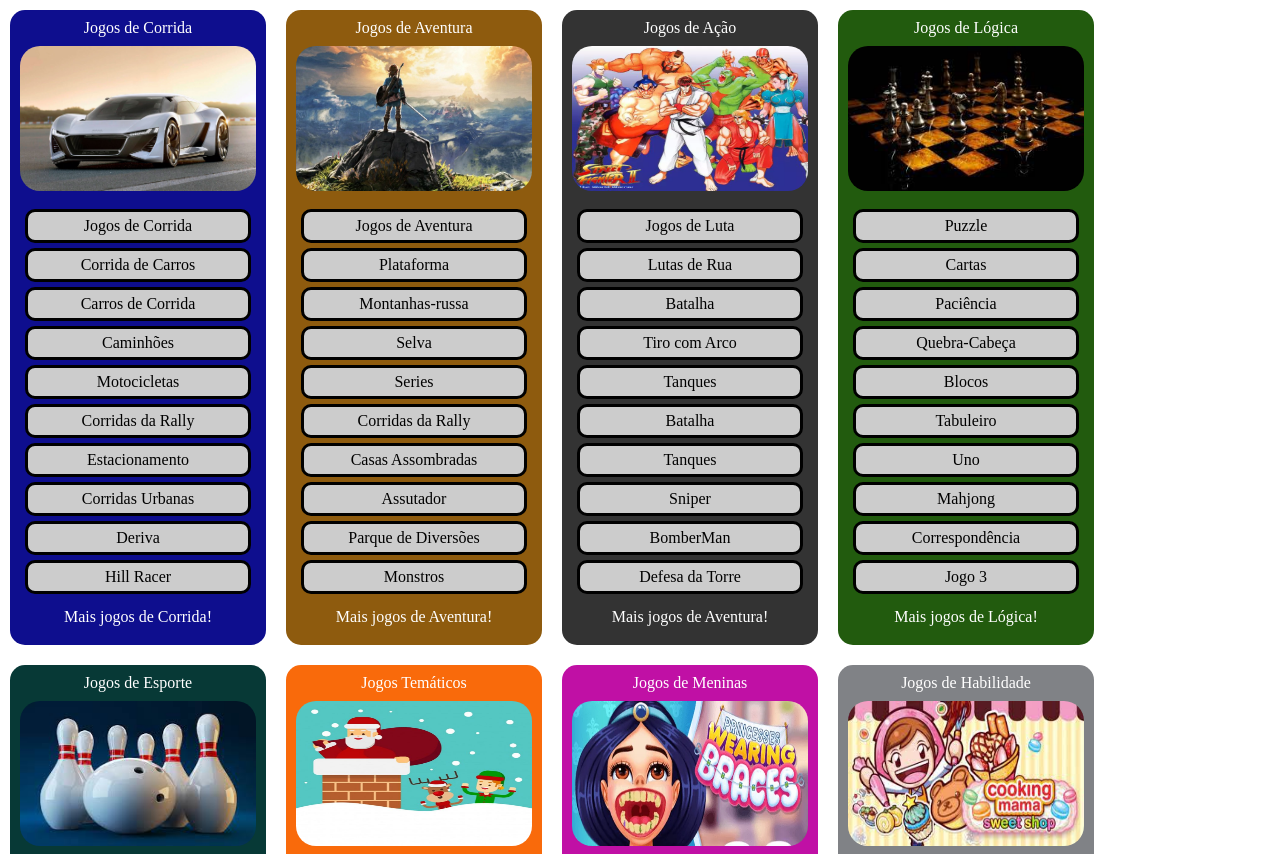
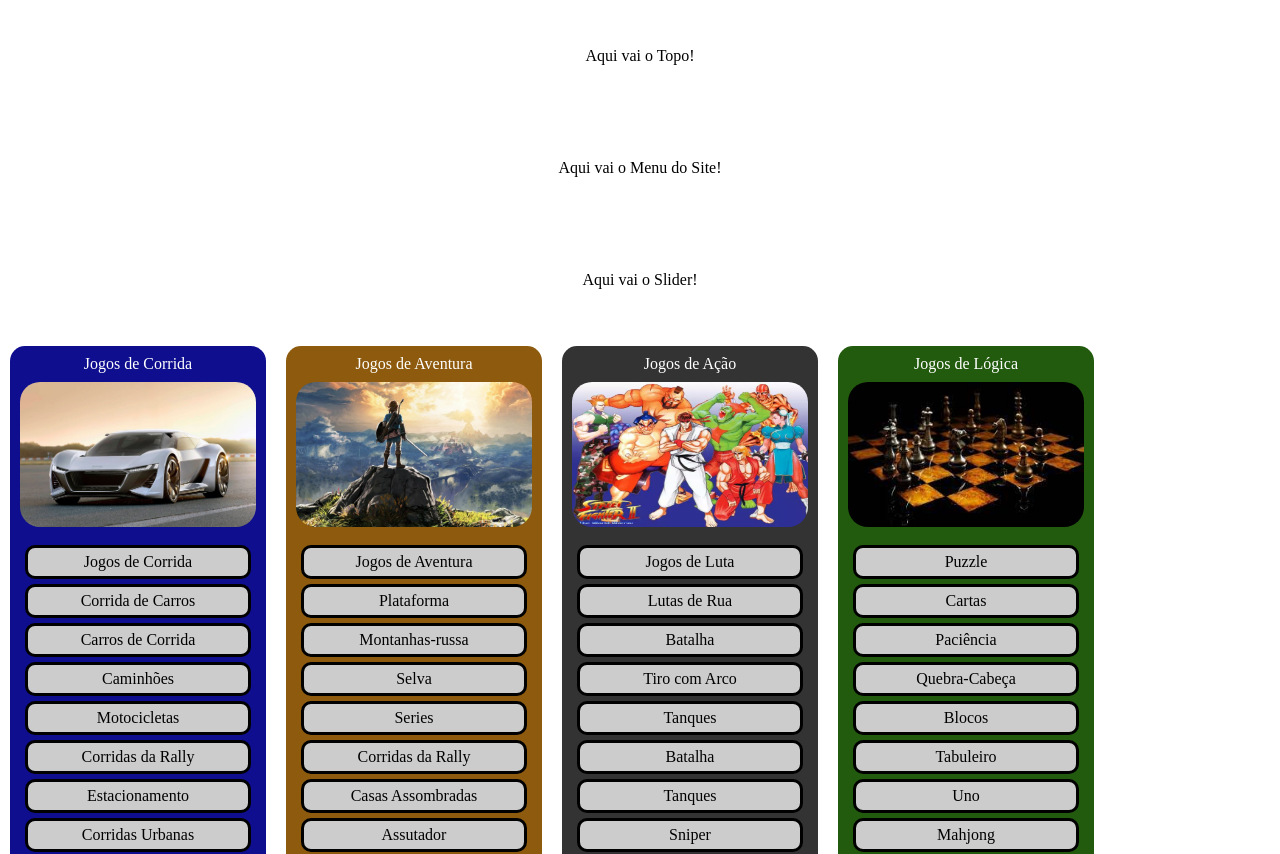
Before and after one commit to LindsenGames/site, a Next.js app: page / in a window 1280 px wide. Shown: the top 854 px of the page. Built offline with nearby package versions, Linux system fonts and the light colour scheme.

Commit message:
adjusting project

```diff
--- a/components/footer.js
+++ /dev/null
@@ -1,7 +0,0 @@
-const Footer = () => {
-    return (
-        <footer></footer>
-        );
-    };
-
-    export default Footer;
--- /dev/null
+++ b/components/footer.jsx
@@ -0,0 +1,11 @@
+const Footer = () => {
+    return (
+        <footer>
+            <br /><br /><br />
+            <center><h1>Aqui vai o Rodapé!</h1></center>
+            <br /><br /><br />
+        </footer>
+        );
+    };
+
+    export default Footer;
--- a/components/header.js
+++ /dev/null
@@ -1,7 +0,0 @@
-const Header = () => {
-    return (
-        <header></header>
-        );
-    };
-
-export default Header;
--- /dev/null
+++ b/components/header.jsx
@@ -0,0 +1,11 @@
+const Header = () => {
+    return (
+        <header>
+            <br /><br /><br />
+            <center><h1>Aqui vai o Menu do Site!</h1></center>
+            <br /><br /><br />
+        </header>
+        );
+    };
+
+export default Header;
--- a/components/slider.js
+++ /dev/null
@@ -1,7 +0,0 @@
-const Slider = () => {
-    return (
-        <div></div>
-        );
-    };
-
-    export default Slider;
--- /dev/null
+++ b/components/slider.jsx
@@ -0,0 +1,11 @@
+const Slider = () => {
+    return (
+        <div>
+            <br /><br /><br />
+            <center><h1>Aqui vai o Slider!</h1></center>
+            <br /><br /><br />
+        </div>
+        );
+    };
+
+    export default Slider;
--- /dev/null
+++ b/components/topo.jsx
@@ -0,0 +1,11 @@
+const Topo = () => {
+    return (
+        <div>
+            <br /><br /><br />
+            <center><h1>Aqui vai o Topo!</h1></center>
+            <br /><br /><br />
+        </div>
+        );
+    };
+
+    export default Topo;
--- a/pages/index.js
+++ b/pages/index.jsx
@@ -1,15 +1,17 @@
+import Topo from "../components/topo";
 import Header from "../components/header";
 import Slider from "../components/slider";
+import Jogos from "../components/jogos";
 import Footer from "../components/footer";
-import Jogos from "../components/jogos";
 
 function Home() {
   return (
     <>
+      <Topo />
       <Header />
       <Slider />
+      <Jogos />
       <Footer />
-      <Jogos />
     </>
   );
 }
--- a/styles/globals.css
+++ b/styles/globals.css
@@ -1,3 +1,14 @@
+/*
+/// -------------------------------------------------------------------------------------------------------
+/// :: Lindsen Games - Developed by Mary & Hebert | 01/08/2022 - 18:30.
+/// :: WARNING: This computer program is protected by copyright law and international treaties.
+/// :: Unauthorized duplication or distribution of this program, or any portion of it, may result
+/// :: in severe civil or criminal penalties, and will be prosecuted to the maximum extent possible
+/// :: under the law.
+/// ::
+/// :: v.1.0 - 01/08/2022 - Implementation.
+/// -------------------------------------------------------------------------------------------------------
+*/
 
 :root {
     --corrida:rgb(14, 14, 142);
@@ -10,25 +21,10 @@
     --habilidade:rgb(128, 130, 134);
     --animais:rgb(47, 97, 124);
     --retro:rgb(81, 31, 105);
+}
 
-
-  }
-
-
-
-html, body, div, span, applet, object, iframe,
-h1, h2, h3, h4, h5, h6, p, blockquote, pre,
-a, abbr, acronym, address, big, cite, code,
-del, dfn, em, img, ins, kbd, q, s, samp,
-small, strike, strong, sub, sup, tt, var,
-b, u, i, center,
-dl, dt, dd, ol, ul, li,
-fieldset, form, label, legend,
-table, caption, tbody, tfoot, thead, tr, th, td,
-article, aside, canvas, details, embed,
-figure, figcaption, footer, header, hgroup,
-menu, nav, output, ruby, section, summary,
-time, mark, audio, video {
+html, body, div, span, applet, object, iframe, h1, h2, h3, h4, h5, h6, p, blockquote, pre, a, abbr, acronym, address, big, cite, code, del, dfn, em, img, ins, kbd, q, s, samp, small, strike, strong, sub, sup, tt, var,
+b, u, i, center, dl, dt, dd, ol, ul, li, fieldset, form, label, legend, table, caption, tbody, tfoot, thead, tr, th, td, article, aside, canvas, details, embed, figure, figcaption, footer, header, hgroup, menu, nav, output, ruby, section, summary, time, mark, audio, video {
     margin: 0;
     padding: 0;
     border: 0;
@@ -38,32 +34,33 @@
 }
 
 /* HTML5 display-role reset for older browsers */
-article, aside, details, figcaption, figure,
-footer, header, hgroup, menu, nav, section {
+article, aside, details, figcaption, figure, footer, header, hgroup, menu, nav, section {
     display: block;
 }
+
 body {
     line-height: 1;
 }
+
 ol, ul {
     list-style: none;
 }
+
 blockquote, q {
     quotes: none;
 }
+
 blockquote:before, blockquote:after,
 q:before, q:after {
     content: '';
     content: none;
 }
+
 table {
     border-collapse: collapse;
     border-spacing: 0;
 }
 
-
-
-/*CAIXA DE JOGOS*/
 .caixa-jogos{
     display: inline-block;
     text-align: center;
@@ -72,51 +69,56 @@
     border-radius: 15px;
 }
 
-/*CORES DAS CAIXAS*/
-.caixa-corrida{
+.caixa-corrida {
    background-color: var(--corrida);
 }
-.caixa-aventura{
+
+.caixa-aventura {
     background-color: var(--aventura);
 }
-.caixa-acao{
+
+.caixa-acao {
     background-color: var(--acao);
 }
-.caixa-logica{
+
+.caixa-logica {
     background-color:var(--logica) ;
 }
+
 .caixa-esportes {
     background-color: var(--esportes);
 }
-.caixa-tematico{
+
+.caixa-tematico {
     background-color: var(--tematico);
 }
 .caixa-meninas{
     background-color: var(--meninas);
 }
-.caixa-habilidade{
+
+.caixa-habilidade {
     background-color: var(--habilidade);
 }
-.caixa-animais{
+
+.caixa-animais {
     background-color: var(--animais);
 }
-.caixa-retro{
+
+.caixa-retro {
     background-color: var(--retro);
 }
-/*TITULO DE CATEGORIA DE JOGO*/
+
+
 .title-games-type a {
     color: white;
     text-decoration: none;
-
 }
 
-/*IMAGEM DA CAIXA DE JOGOS*/
-.image-games-type img{
+.image-games-type img {
     border-radius: 20px;
     margin-top: 10px;
- }
+}
 
-/*LISTA DE JOGOS DA CATEGORIA NA CAIXA*/
 .list-game-type {
     background-color: #ccc;
     padding: 2px;
@@ -130,13 +132,10 @@
    text-decoration: none;
    color: black;
    margin-top: 10px;
-
-
 }
 
 .list-games ul li a {
     margin: 10px;
-
 }
 
 .list-games ul li {
@@ -147,52 +146,47 @@
     margin: 5px;
 }
 
-/*HOVER LISTAS*/
-.list-corrida ul li:hover{
+.list-corrida ul li:hover {
     background-color: rgba(56, 79, 205, 0.548);
 }
 
-.list-aventura ul li:hover{
+.list-aventura ul li:hover {
     background-color: rgba(209, 107, 17, 0.493);
 }
 
-
-.list-acao ul li:hover{
+.list-acao ul li:hover {
     background-color: rgb(120, 119, 119);
 }
 
-.list-logica ul li:hover{
+.list-logica ul li:hover {
     background-color: rgba(23, 149, 27, 0.719);
 }
 
-.list-esportes ul li:hover{
+.list-esportes ul li:hover {
     background-color:rgba(8, 86, 104, 0.495);
 }
 
-.list-tematic ul li:hover{
+.list-tematic ul li:hover {
     background-color:orange ;
 }
-.list-meninas li:hover{
+.list-meninas li:hover {
     background-color:rgb(237, 116, 136);
 }
 
-.list-habilidade ul li:hover{
+.list-habilidade ul li:hover {
     background-color:rgba(1, 55, 42, 0.359);
 }
 
-.list-animais ul li:hover{
+.list-animais ul li:hover {
     background-color: rgba(7, 167, 114, 0.477);
 }
 
-.list-retro ul li:hover{
+.list-retro ul li:hover {
     background-color:#5E4D85 ;
 }
 
-
-/*PARA REDIRECIONAR MAIS JOGOS*/
 .more {
     padding: 10px;
-
 }
 
 .more a {
```
Also changed, not shown: components/jogos.jsx (renamed from components/jogos.js, +4 -4 lines), pages/_app.jsx (renamed from pages/_app.js).
